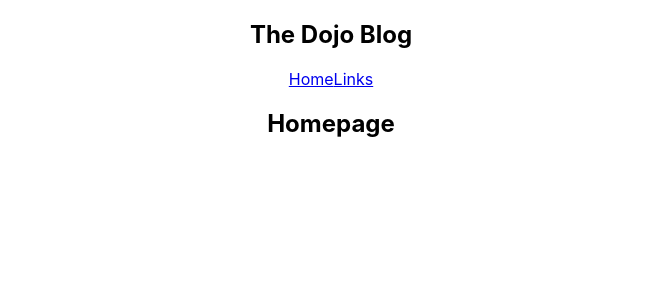
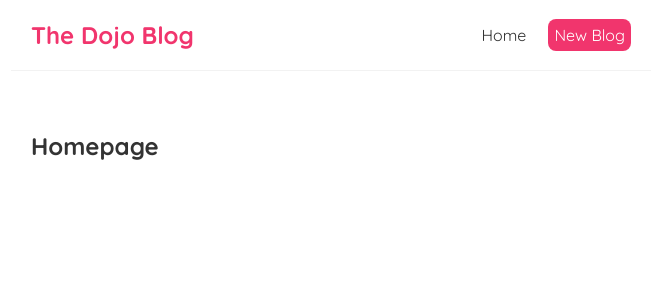
Before and after one commit to hyperkarmic/net-ninja-react, a React (Create React App) app in the folder dojoblog/: page / in a window 1280 px wide. Shown: the top 300 px of the page, without its empty margins (309-971 px from the left). Built offline with nearby package versions, Linux system fonts and the light colour scheme.

Commit message:
index.js is the .css file to add styles to ----- inline styles use double {{}} and no quotation marks

```diff
--- a/dojoblog/src/App.css
+++ /dev/null
@@ -1,38 +0,0 @@
-.App {
-  text-align: center;
-}
-
-.App-logo {
-  height: 40vmin;
-  pointer-events: none;
-}
-
-@media (prefers-reduced-motion: no-preference) {
-  .App-logo {
-    animation: App-logo-spin infinite 20s linear;
-  }
-}
-
-.App-header {
-  background-color: #282c34;
-  min-height: 100vh;
-  display: flex;
-  flex-direction: column;
-  align-items: center;
-  justify-content: center;
-  font-size: calc(10px + 2vmin);
-  color: white;
-}
-
-.App-link {
-  color: #61dafb;
-}
-
-@keyframes App-logo-spin {
-  from {
-    transform: rotate(0deg);
-  }
-  to {
-    transform: rotate(360deg);
-  }
-}
--- a/dojoblog/src/App.js
+++ b/dojoblog/src/App.js
@@ -1,4 +1,3 @@
-import './App.css'
 import Navbar from './Navbar.js'
 import Home from './Home.js'
 
--- a/dojoblog/src/Navbar.js
+++ b/dojoblog/src/Navbar.js
@@ -4,7 +4,16 @@
       <h1>The Dojo Blog</h1>
       <div className='links'>
         <a href='/'>Home</a>
-        <a href='/create'>Links</a>
+        <a
+          href='/create'
+          style={{
+            color: 'white',
+            backgroundColor: '#f1356d',
+            borderRadius: '8px',
+          }}
+        >
+          New Blog
+        </a>
       </div>
     </nav>
   )
--- a/dojoblog/src/index.css
+++ b/dojoblog/src/index.css
@@ -1,13 +1,35 @@
-body {
+@import url('https://fonts.googleapis.com/css2?family=Quicksand:wght@300;400;500;600;700&display=swap');
+
+/* base styles */
+* {
   margin: 0;
-  font-family: -apple-system, BlinkMacSystemFont, 'Segoe UI', 'Roboto', 'Oxygen',
-    'Ubuntu', 'Cantarell', 'Fira Sans', 'Droid Sans', 'Helvetica Neue',
-    sans-serif;
-  -webkit-font-smoothing: antialiased;
-  -moz-osx-font-smoothing: grayscale;
+  font-family: 'Quicksand';
+  color: #333;
 }
-
-code {
-  font-family: source-code-pro, Menlo, Monaco, Consolas, 'Courier New',
-    monospace;
+.navbar {
+  padding: 20px;
+  display: flex;
+  align-items: center;
+  max-width: 600px;
+  margin: 0 auto;
+  border-bottom: 1px solid #f2f2f2;
 }
+.navbar h1 {
+  color: #f1356d;
+}
+.navbar .links {
+  margin-left: auto;
+}
+.navbar a {
+  margin-left: 16px;
+  text-decoration: none;
+  padding: 6px;
+}
+.navbar a:hover {
+  color: #f1356d;
+}
+.content {
+  max-width: 600px;
+  margin: 40px auto;
+  padding: 20px;
+}
```
